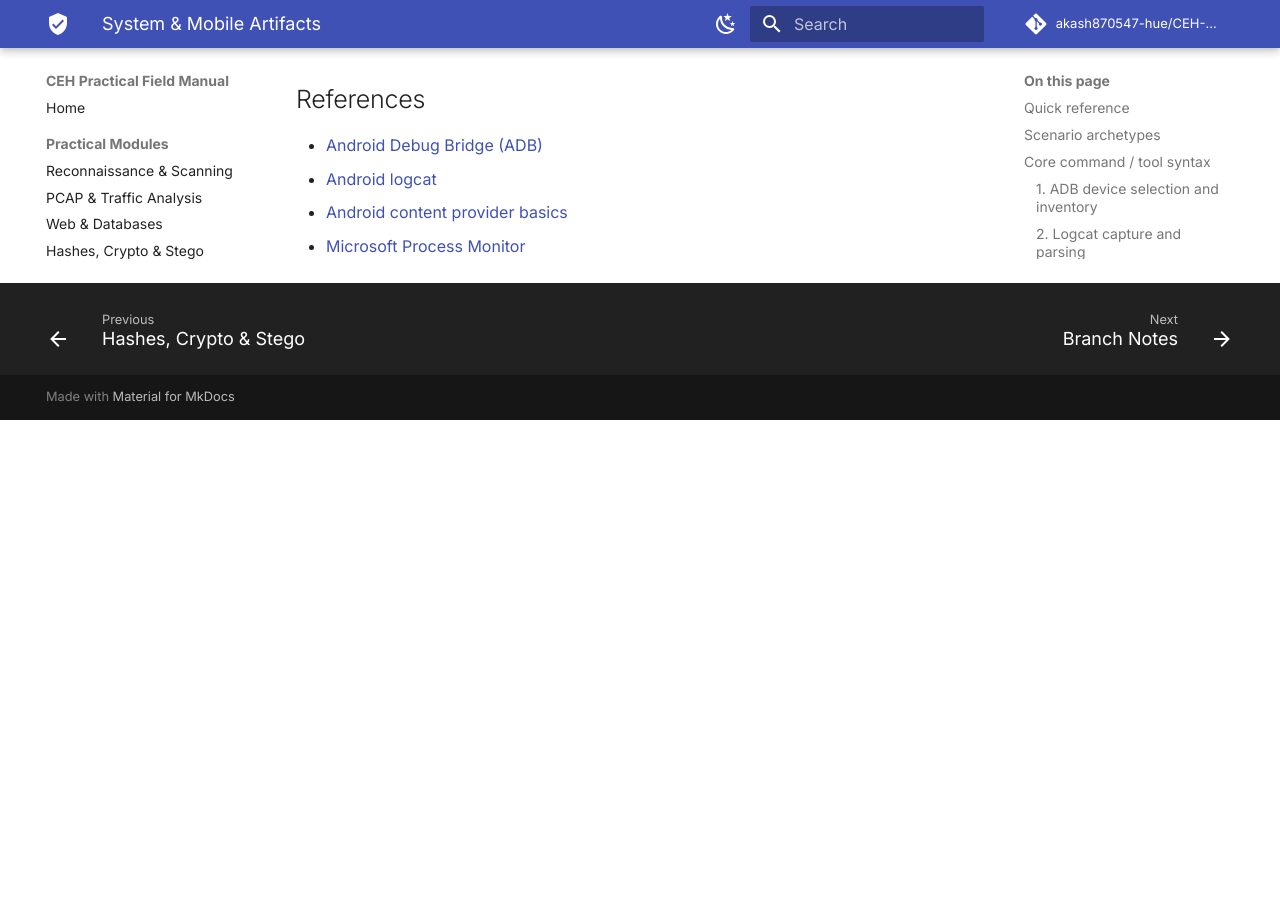
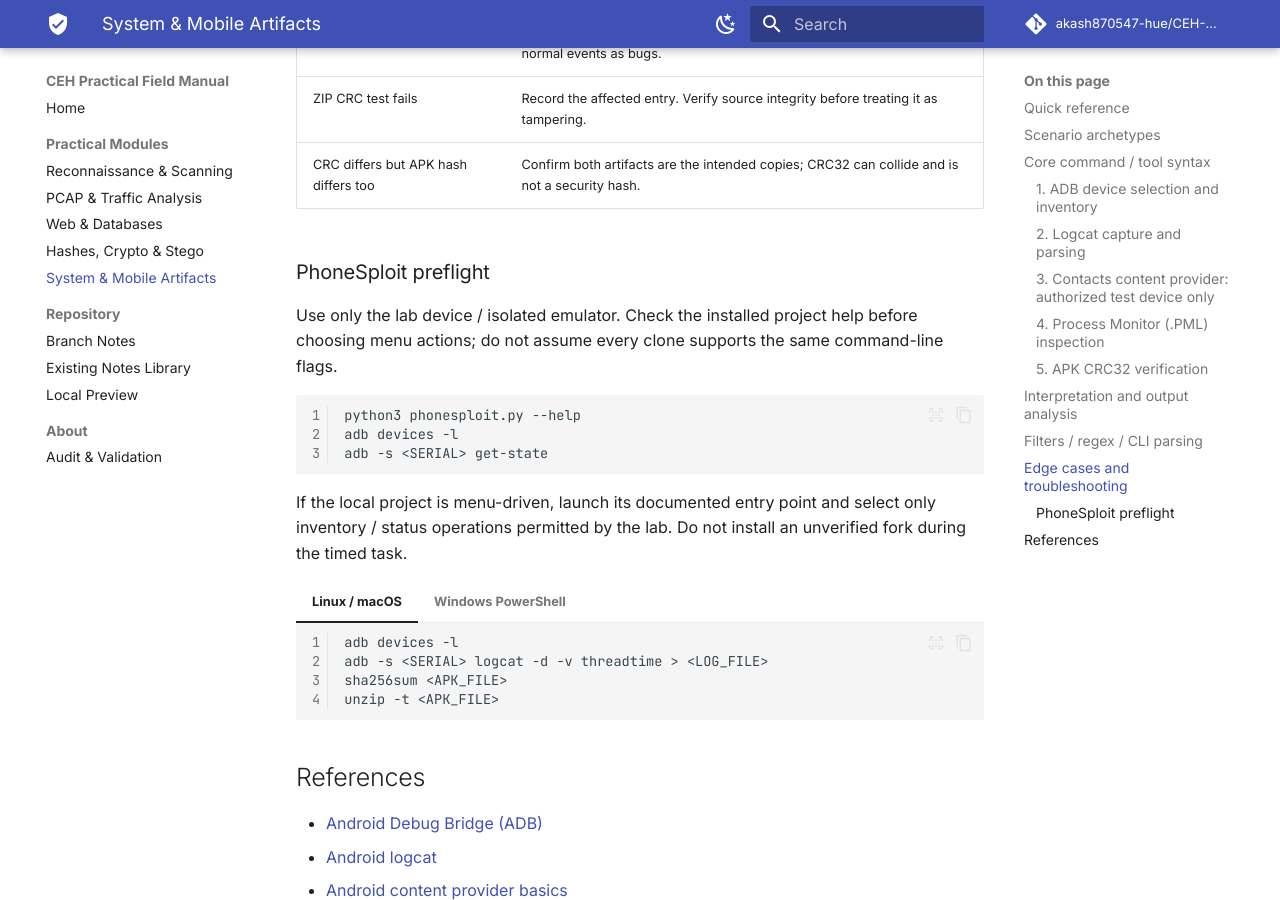
Before and after one commit to akash870547-hue/CEH-Notes, an MkDocs documentation site: the page built from docs/05-system-mobile.md, in a window 1280 px wide and 900 px high, scrolled down 5333 px. Built offline with MkDocs 1.6.1 and Material for MkDocs 9.7.7, drawn with Linux system fonts in a browser that asks for light colours; comment, search, counter and statistics services are not loaded; before the commit the page ends 5753 px from its top, so only the background shows below that; some of the changed text lies outside the part shown.

Commit message:
Add Material callouts, PhoneSploit notes and platform tabs

````diff
--- a/docs/05-system-mobile.md
+++ b/docs/05-system-mobile.md
@@ -1,6 +1,12 @@
 # System and Mobile Artifacts
 
 > **Scope:** Run ADB queries only against the designated lab emulator / device and artifacts provided by the challenge. Contact records and logs may contain sensitive data; extract only the fields needed for the exercise.
+
+!!! note "Fast lookup"
+    Confirm the ADB serial and artifact path before collecting evidence. Use only the designated synthetic lab device and PML / APK files supplied for the exercise.
+
+??? tip "ADB / PhoneSploit caution"
+    PhoneSploit wrappers and menus differ by version. First inspect local help and device connectivity. Do not use features that access contacts, messages, camera, calls or files on real / third-party devices.
 
 ## Quick reference
 
@@ -155,6 +161,34 @@ CRC32 is a ZIP integrity checksum, not a cryptographic integrity or authenticity
 | ZIP CRC test fails | Record the affected entry. Verify source integrity before treating it as tampering. |
 | CRC differs but APK hash differs too | Confirm both artifacts are the intended copies; CRC32 can collide and is not a security hash. |
 
+### PhoneSploit preflight
+
+Use only the lab device / isolated emulator. Check the installed project help before choosing menu actions; do not assume every clone supports the same command-line flags.
+
+```bash
+python3 phonesploit.py --help
+adb devices -l
+adb -s <SERIAL> get-state
+```
+
+If the local project is menu-driven, launch its documented entry point and select only inventory / status operations permitted by the lab. Do not install an unverified fork during the timed task.
+
+=== "Linux / macOS"
+    ```bash
+    adb devices -l
+    adb -s <SERIAL> logcat -d -v threadtime > <LOG_FILE>
+    sha256sum <APK_FILE>
+    unzip -t <APK_FILE>
+    ```
+
+=== "Windows PowerShell"
+    ```powershell
+    adb devices -l
+    adb -s <SERIAL> logcat -d -v threadtime | Out-File -Encoding utf8 '<LOG_FILE>'
+    Get-FileHash -Algorithm SHA256 '<APK_FILE>'
+    tar -tf '<APK_FILE>' | Select-Object -First 30
+    ```
+
 ## References
 
 - [Android Debug Bridge (ADB)](https://developer.android.com/tools/adb)
````
